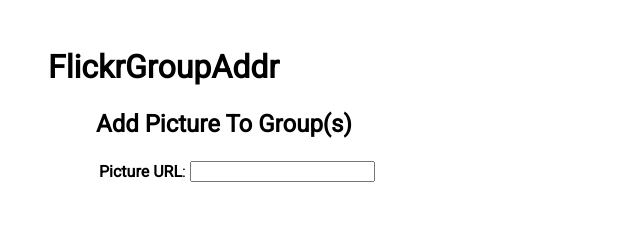
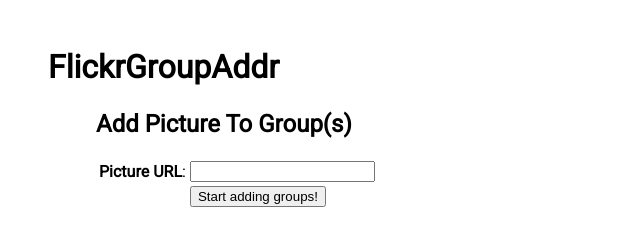
Before and after one commit to FlickrGroupAddr/flickgroupaddr-ui, a plain HTML site: page public/console/index.html in a window 1280 px wide. Shown: the whole page, without its empty margins (0-640 px from the left). Drawn offline with Linux system fonts and the light colour scheme; no server answers.

Commit message:
Screwed up button section

```diff
--- a/public/console/index.html
+++ b/public/console/index.html
@@ -44,7 +44,7 @@
 
                 <tr>
                     <td></td>
-                    <td><button="Start adding groups!"></button></td>
+                    <td><button id="button_submit_request_url">Start adding groups!</button></td>
                 </tr>
             </table>
 
```
